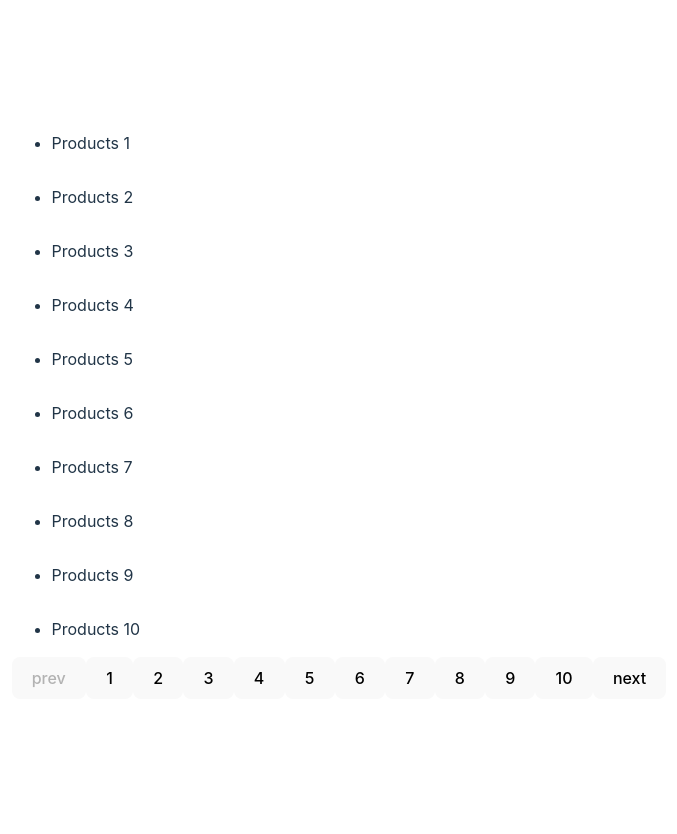
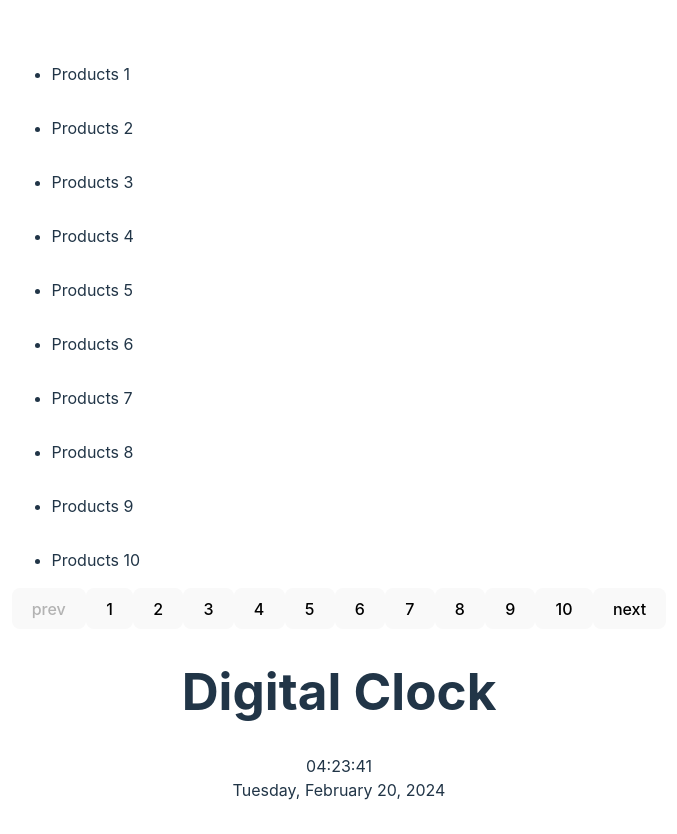
Before and after one commit to Vinaypartap-Singh/reactComponents, a React (Vite) app: page / in a window 1280 px wide. Shown: the whole page, without its empty margins (301-978 px from the left). Before the commit the page ends 800 px from the top, so only its background shows below. Built offline with nearby package versions, Linux system fonts and the light colour scheme.

Commit message:
Digital Clock

```diff
--- a/src/App.tsx
+++ b/src/App.tsx
@@ -1,4 +1,5 @@
 import "./App.css";
+import DigitalClock from "./components/DigitalClock/DigitalClock";
 import Pagination from "./components/pagination";
 import Products from "./components/pagination/ProductsPagination";
 
@@ -7,6 +8,7 @@ function App() {
     <>
       <main>
         <Products />
+        <DigitalClock />
       </main>
     </>
   );
--- /dev/null
+++ b/src/components/DigitalClock/DigitalClock.tsx
@@ -0,0 +1,40 @@
+import { useEffect, useState } from "react";
+
+export default function DigitalClock() {
+  const [time, setTime] = useState(new Date());
+
+  useEffect(() => {
+    const intervalId = setInterval(() => {
+      setTime(new Date());
+    });
+
+    return () => {
+      clearInterval(intervalId);
+    };
+  });
+
+  return (
+    <div>
+      <h1>Digital Clock</h1>
+
+      <span>
+        {time.getHours().toLocaleString().padStart(2, "0").toString()}:
+      </span>
+      <span>
+        {time.getMinutes().toLocaleString().padStart(2, "0").toString()}:
+      </span>
+      <span>
+        {time.getSeconds().toLocaleString().padStart(2, "0").toString()}
+      </span>
+
+      <div className="date">
+        {time.toLocaleDateString(undefined, {
+          weekday: "long",
+          year: "numeric",
+          month: "long",
+          day: "numeric",
+        })}
+      </div>
+    </div>
+  );
+}
```
